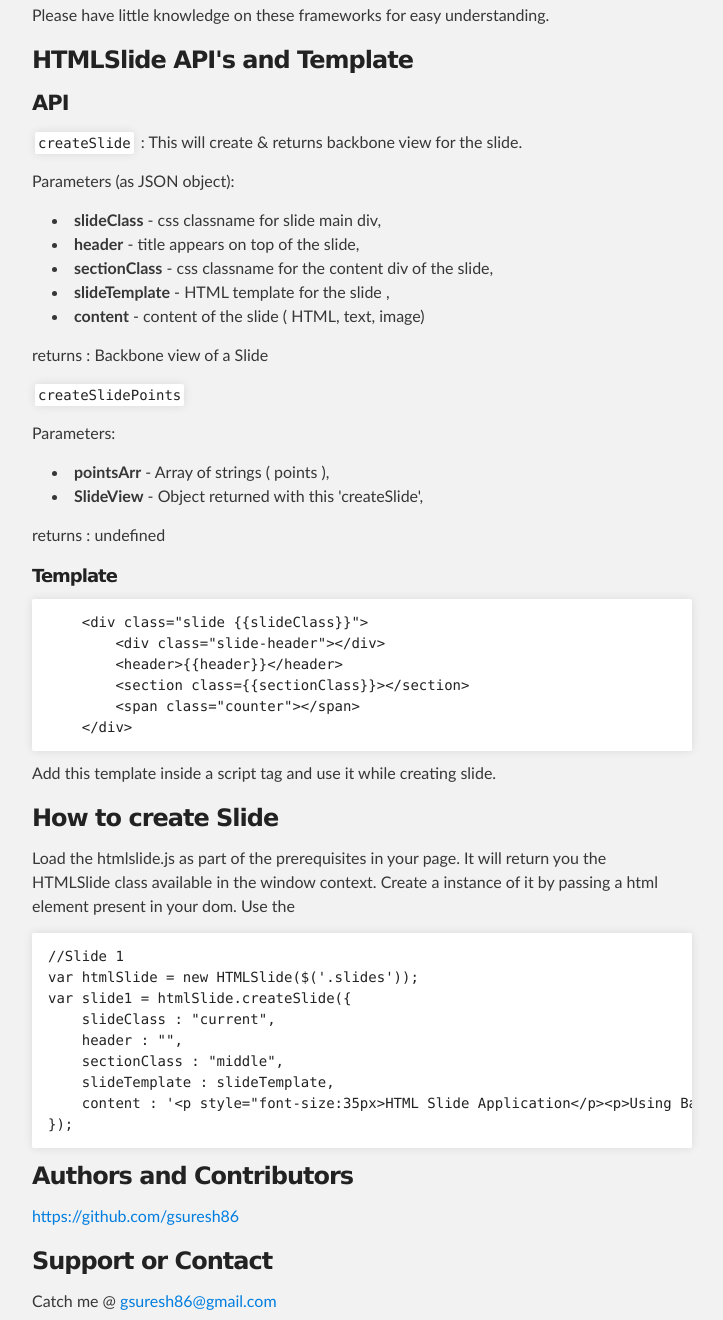
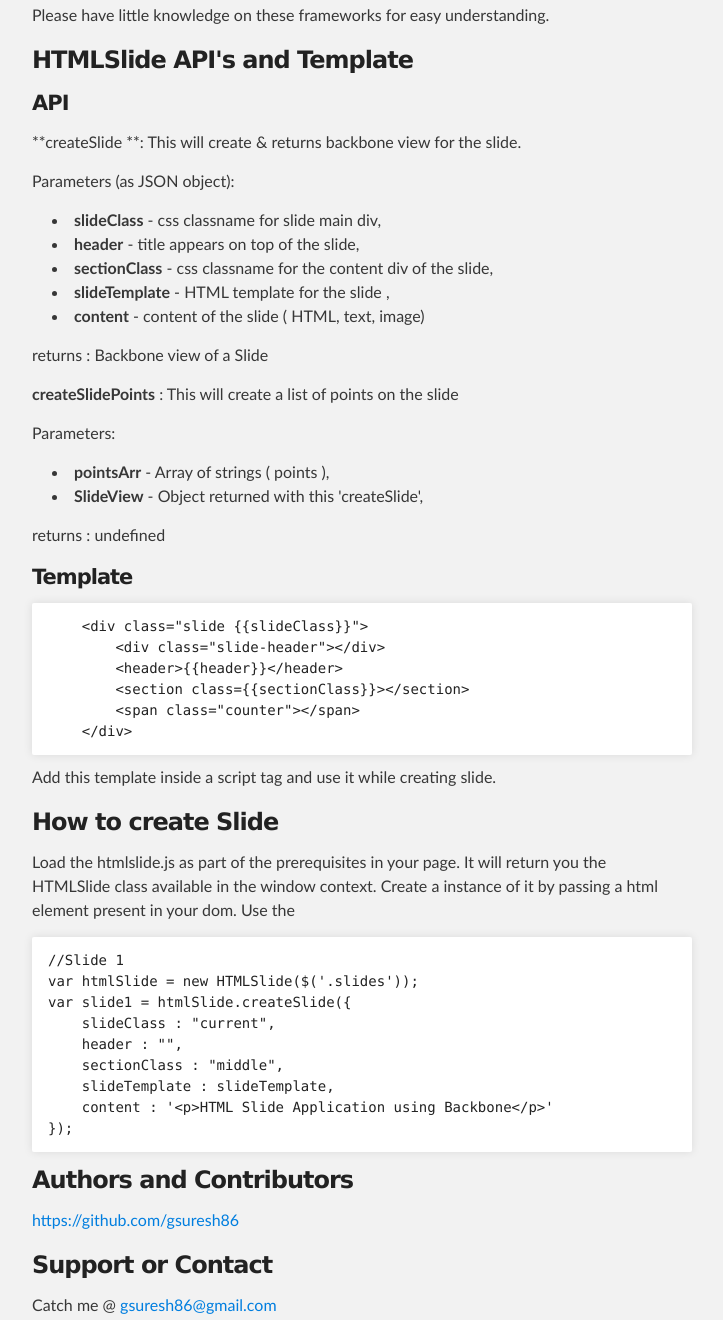
Before and after one commit to gsuresh86/HTMLSlide_Application, a plain HTML site: page index.html in a window 1280 px wide. Shown: the part 571-1891 px from the top of the page, without its empty margins (288-1011 px from the left). Drawn offline with Linux system fonts and the light colour scheme.

```diff
--- a/index.html
+++ b/index.html
@@ -48,7 +48,7 @@
 
 <h4>API</h4>
 
-<p><code>createSlide</code> : This will create &amp; returns backbone view for the slide.</p>
+<p>**createSlide **: This will create &amp; returns backbone view for the slide.</p>
 
 <p>Parameters (as JSON object):  </p>
 
@@ -65,7 +65,7 @@
 <strong>content</strong>       - content of the slide ( HTML, text, image)</li>
 </ul><p>returns : Backbone view of a Slide</p>
 
-<p><code>createSlidePoints</code></p>
+<p><strong>createSlidePoints</strong> : This will create a list of points on the slide</p>
 
 <p>Parameters:  </p>
 
@@ -76,7 +76,7 @@
 <strong>SlideView</strong>    - Object returned with this 'createSlide', </li>
 </ul><p>returns : undefined</p>
 
-<h5>Template</h5>
+<h4>Template</h4>
 
 <pre><code>    &lt;div class="slide {{slideClass}}"&gt;
         &lt;div class="slide-header"&gt;&lt;/div&gt;
@@ -99,7 +99,7 @@ var slide1 = htmlSlide.createSlide({
     header : "",
     sectionClass : "middle",
     slideTemplate : slideTemplate,
-    content : '&lt;p style="font-size:35px&gt;HTML Slide Application&lt;/p&gt;&lt;p&gt;Using Backbone &amp; Jquery&lt;/p&gt;'
+    content : '&lt;p&gt;HTML Slide Application using Backbone&lt;/p&gt;'
 });
 </code></pre>
 
```
Also changed, not shown: params.json (+1 -1 lines).
